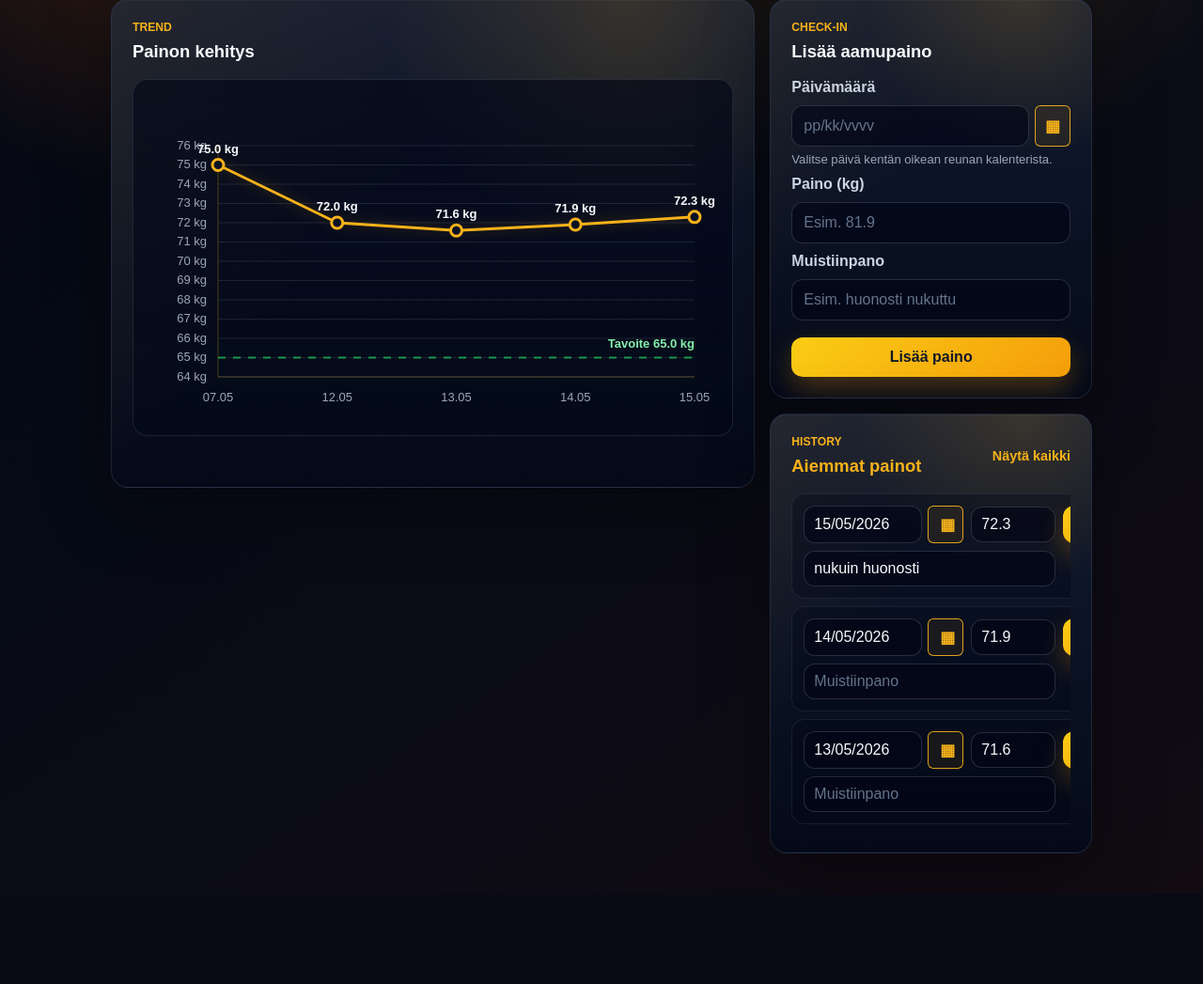
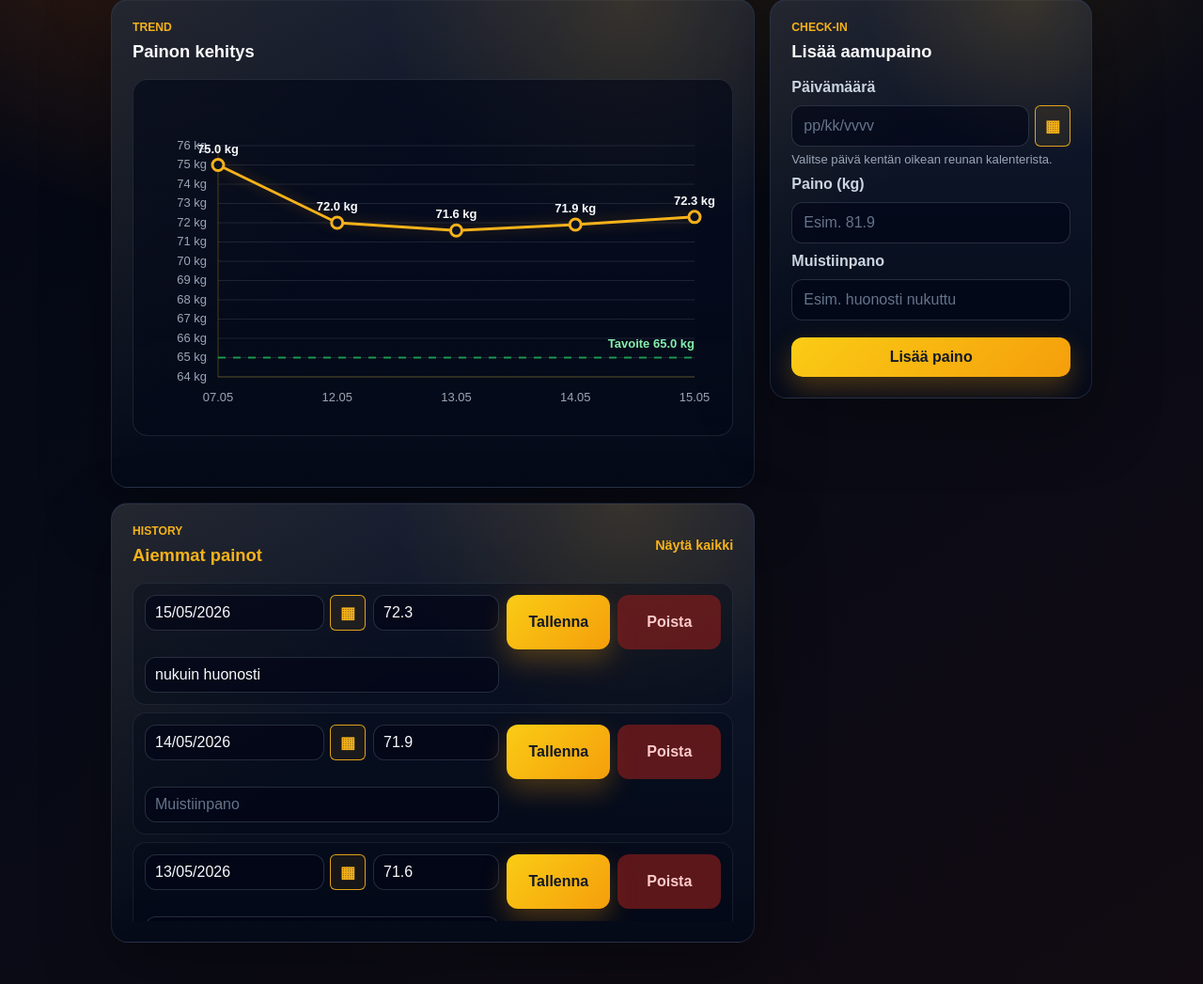
Before and after one commit to akikleemola/Aamupainot, a Flask app: page / in a window 1280 px wide. Shown: the part 364-1411 px from the top of the page at 94% size. Before the commit the page ends 1272 px from the top, so only its background shows below. Run offline with Flask 3, Linux system fonts and the light colour scheme; a user stored in the database is signed in; data comes from the database, SQL or seed files in the repository.

Commit message:
Improved index page

```diff
--- a/static/style.css
+++ b/static/style.css
@@ -188,6 +188,11 @@ a {
     grid-template-columns: minmax(0, 1.6fr) minmax(300px, 0.8fr);
     gap: 16px;
     align-items: start;
+}
+
+.main-column {
+    display: grid;
+    gap: 16px;
 }
 
 .side-column {
@@ -425,9 +430,9 @@ button:hover {
 
 .weight-list li {
     display: grid;
-    grid-template-columns: 1fr auto;
+    grid-template-columns: minmax(0, 1fr) auto;
     gap: 8px;
-    align-items: center;
+    align-items: start;
     padding: 12px;
     border: 1px solid rgba(148, 163, 184, 0.12);
     border-radius: 14px;
@@ -441,9 +446,9 @@ button:hover {
 
 .entry-form {
     display: grid;
-    grid-template-columns: minmax(170px, 1fr) minmax(90px, 0.55fr) auto;
+    grid-template-columns: minmax(170px, 1.4fr) minmax(90px, 0.8fr) auto;
     gap: 8px;
-    align-items: center;
+    align-items: start;
 }
 
 .entry-form input {
@@ -454,16 +459,21 @@ button:hover {
     grid-column: 1 / 3;
 }
 
-.entry-form button,
+.entry-form > button,
 .delete-form button {
+    display: inline-flex;
+    align-items: center;
+    justify-content: center;
     width: auto;
-    min-height: 40px;
+    min-width: 110px;
+    height: 58px;
     margin-top: 0;
     padding: 9px 12px;
 }
 
 .delete-form {
     display: flex;
+    align-self: start;
 }
 
 .danger-button {
--- a/templates/history.html
+++ b/templates/history.html
@@ -4,7 +4,7 @@
     <meta charset="UTF-8">
     <meta name="viewport" content="width=device-width, initial-scale=1.0">
     <title>Aiemmat painot</title>
-    <link rel="stylesheet" href="{{ url_for('static', filename='style.css') }}?v=dark-fitness-18">
+    <link rel="stylesheet" href="{{ url_for('static', filename='style.css') }}?v=dark-fitness-22">
 </head>
 <body>
     <main class="container">
--- a/templates/index.html
+++ b/templates/index.html
@@ -4,7 +4,7 @@
     <meta charset="UTF-8">
     <meta name="viewport" content="width=device-width, initial-scale=1.0">
     <title>Aamupainosovellus</title>
-    <link rel="stylesheet" href="{{ url_for('static', filename='style.css') }}?v=dark-fitness-17">
+    <link rel="stylesheet" href="{{ url_for('static', filename='style.css') }}?v=dark-fitness-22">
 </head>
 <body>
     <main class="container">
@@ -122,6 +122,7 @@
         </section>
 
         <div class="dashboard-grid">
+            <div class="main-column">
                 <section class="panel chart-panel">
                     <div class="panel-heading">
                         <div>
@@ -140,36 +141,6 @@
                             <p>Lisää vähintään kaksi painomerkintää, niin kehitys näkyy tässä.</p>
                         </div>
                     {% endif %}
-            </section>
-
-            <aside class="side-column">
-                <section class="panel">
-                    <div class="panel-heading">
-                        <div>
-                            <p class="eyebrow">Check-in</p>
-                            <h2>Lisää aamupaino</h2>
-                        </div>
-                    </div>
-
-                    <form method="post" action="{{ url_for('index') }}">
-                        <input type="hidden" name="csrf_token" value="{{ csrf_token() }}">
-
-                        <label for="date">Päivämäärä</label>
-                        <span class="date-field">
-                            <input class="date-display" type="text" placeholder="pp/kk/vvvv" readonly>
-                            <input class="native-date" type="date" id="date" name="date" required>
-                            <button class="date-picker-button" type="button" aria-label="Avaa kalenteri">▦</button>
-                        </span>
-                        <small class="field-hint">Valitse päivä kentän oikean reunan kalenterista.</small>
-
-                        <label for="weight">Paino (kg)</label>
-                        <input type="number" id="weight" name="weight" step="0.1" min="20" max="250" placeholder="Esim. 81.9" required>
-
-                        <label for="note">Muistiinpano</label>
-                        <input type="text" id="note" name="note" maxlength="200" placeholder="Esim. huonosti nukuttu">
-
-                        <button type="submit">Lisää paino</button>
-                    </form>
                 </section>
 
                 <section class="panel">
@@ -213,6 +184,37 @@
                         {% endfor %}
                     </ul>
                 </section>
+            </div>
+
+            <aside class="side-column">
+                <section class="panel">
+                    <div class="panel-heading">
+                        <div>
+                            <p class="eyebrow">Check-in</p>
+                            <h2>Lisää aamupaino</h2>
+                        </div>
+                    </div>
+
+                    <form method="post" action="{{ url_for('index') }}">
+                        <input type="hidden" name="csrf_token" value="{{ csrf_token() }}">
+
+                        <label for="date">Päivämäärä</label>
+                        <span class="date-field">
+                            <input class="date-display" type="text" placeholder="pp/kk/vvvv" readonly>
+                            <input class="native-date" type="date" id="date" name="date" required>
+                            <button class="date-picker-button" type="button" aria-label="Avaa kalenteri">▦</button>
+                        </span>
+                        <small class="field-hint">Valitse päivä kentän oikean reunan kalenterista.</small>
+
+                        <label for="weight">Paino (kg)</label>
+                        <input type="number" id="weight" name="weight" step="0.1" min="20" max="250" placeholder="Esim. 81.9" required>
+
+                        <label for="note">Muistiinpano</label>
+                        <input type="text" id="note" name="note" maxlength="200" placeholder="Esim. huonosti nukuttu">
+
+                        <button type="submit">Lisää paino</button>
+                    </form>
+                </section>
             </aside>
         </div>
     </main>
```
Lines whose indentation alone changed are shown as unchanged.
